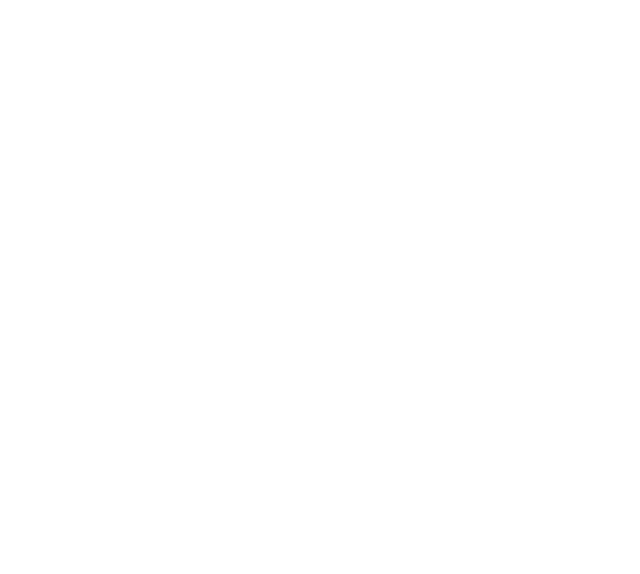
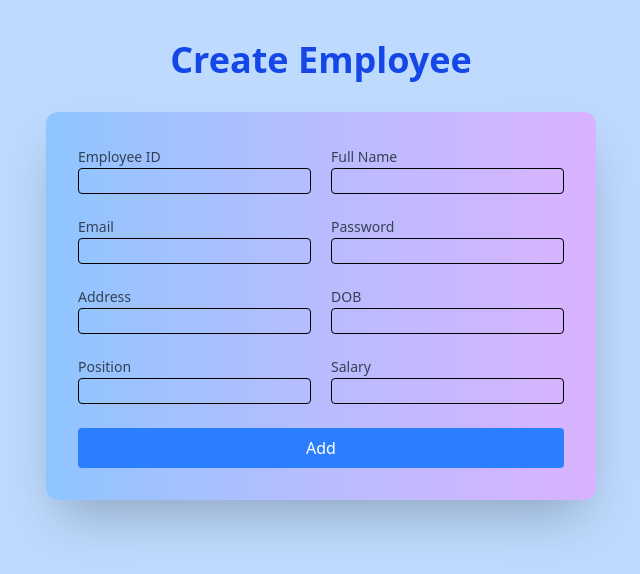
Before and after one commit to srz-anandhu/emp-client, a React (Vite) app in the folder client/: page /admin/addemployee in a window 1280 px wide. Before the commit this address had no page. Shown: the top 574 px of the page, without its empty margins (319-959 px from the left). Built offline with nearby package versions, Linux system fonts and the light colour scheme.

Commit message:
created form for add employee for admin

```diff
--- a/client/src/App.jsx
+++ b/client/src/App.jsx
@@ -5,12 +5,14 @@
 import ListEmpPage from "./pages/ListEmpPage";
 
 import AdminLoginPage from "./pages/AdminLoginPage";
+import AddEmpPage from "./pages/AddEmpPage";
 
 function App() {
   return (
     <BrowserRouter>
       <Routes>
         <Route path="/admin/login" element={ <AdminLoginPage/> } />
+        <Route path="/admin/addemployee" element={ <AddEmpPage /> } />
 
         <Route path="/" element={<SignupForm />} />
         <Route path="/login" element={<LoginForm />} />
--- /dev/null
+++ b/client/src/components/AddEmploy.jsx
@@ -0,0 +1,107 @@
+
+export default function AddEmployee() {
+    return (
+        <div>
+            <div className="w-full bg-blue-200 min-h-screen flex items-center flex-col py-10">
+                <h1 className="text-4xl font-bold text-blue-700 mb-8">Create Employee</h1>
+
+                <div className="bg-gradient-to-r from-blue-300 to-purple-300 shadow-2xl p-8 rounded-xl max-w-full">
+                    <form >
+                        <div className="grid sm:grid-cols-2 gap-5 mb-6">
+
+                            <div>
+                                <label className="text-sm text-gray-700">Employee ID</label>
+                                <input
+                                    type="text"
+                                    name="employee-id"
+                                    className="block border rounded"
+                                    required
+                                />
+                            </div>
+
+                            <div>
+                                <label className="text-sm text-gray-700">Full Name</label>
+                                <input
+                                    type="text"
+                                    name="name"
+                                    className="block border rounded"
+                                    required
+                                />
+                            </div>
+
+                            <div>
+                                <label className="text-sm text-gray-700">Email</label>
+                                <input
+                                    type="email"
+                                    name="email"
+                                    className="block border rounded"
+                                    required
+                                />
+                            </div>
+
+                            <div>
+                                <label className="text-sm text-gray-700">Password</label>
+                                <input
+                                    type="password"
+                                    name="password"
+                                    className="block border rounded"
+                                    required
+                                />
+                            </div>
+
+                            <div>
+                                <label className="text-sm text-gray-700">Address</label>
+                                <input
+                                    type="text"
+                                    name="address"
+                                    className="block border rounded"
+                                    required
+                                />
+                            </div>
+
+                            <div>
+                                <label className="text-sm text-gray-700">DOB</label>
+                                <input
+                                    type="text"
+                                    name="dob"
+                                    className="block border rounded"
+                                    required
+                                />
+                            </div>
+
+                            <div>
+                                <label className="text-sm text-gray-700">Position</label>
+                                <input
+                                    type="text"
+                                    name="position"
+                                    className="block border rounded"
+                                    required
+                                />
+                            </div>
+
+                            <div>
+                                <label className="text-sm text-gray-700">Salary</label>
+                                <input
+                                    type="number"
+                                    name="salary"
+                                    className="block border rounded"
+                                    required
+                                />
+                            </div>
+
+                        </div>
+
+                        <div className="flex justify-end">
+                            <button
+                                type="submit"
+                                className="text-white bg-blue-500 hover:bg-blue-700 p-2 w-full rounded ">
+                                Add
+                            </button>
+                        </div>
+                    </form>
+                </div>
+            </div>
+
+        </div>
+    )
+}
--- a/client/src/components/AdminLogin.jsx
+++ b/client/src/components/AdminLogin.jsx
@@ -1,9 +1,65 @@
+import { useState } from "react";
 import Header from "./Header";
+import axios from 'axios'
+import { useNavigate } from "react-router-dom";
 
 
 export default function AdminLogin() {
+   const navigate = useNavigate();
+
+    const [adminFormData, setAdminFormData] = useState({
+        email: '',
+        password: ''
+    })
+
+    const handleChange = (e) => {
+
+        const { name, value } = e.target;
+        setAdminFormData((prev) =>( {
+            ...prev, [name] : value
+        }));
+    }
+
+    const handleSubmit = async(e) => {
+        e.preventDefault();
+
+        try {
+
+            const response = await axios.post("http://localhost:8080/admin/login",
+                adminFormData,
+                {
+                    headers : {
+                        "Content-Type" :"application/json"
+                    }
+                }
+            )
+
+            console.log(response.data);
+           if (response.data.status === 'ok') {
+
+            const { token, refresh_token, role} = response.data.result;
+            //console.log(token, refresh_token, role);
+            if (response.data.result.role !== 'admin') {
+                throw new Error("Not an admin")
+            }
+
+            localStorage.setItem('token', token);
+            localStorage.setItem('refreshToken', refresh_token);
+            localStorage.setItem('role', role);
+            navigate("/employees")
+
+           }
 
 
+        } catch (err) {
+              if (err.response && err.response.data) {
+            alert(err.response.data.message || "Login failed")
+        } else {
+            alert("Server error")
+        }
+            console.error(err)
+        }
+    }
 
     return (
        <div className="min-h-screen flex flex-col items-center justify-center bg-blue-200">
@@ -11,12 +67,12 @@
             <Header />
 
             {/* admin form */}
-            <form className="w-96 bg-gradient-to-r from-blue-400 to-violet-400 rounded-lg shadow-2xl ">
+            <form onSubmit={handleSubmit} className="w-96 bg-gradient-to-r from-blue-400 to-violet-400 rounded-lg shadow-2xl ">
                 <h2 className="text-2xl font-bold text-center my-2">Admin Login!</h2>
 
                 {/* Email Input */}
                 <div className="mt-6 flex justify-center">
-                    <input  name="email" className="text-sm px-4 py-1 border border-gray-300 rounded-md
+                    <input onChange={handleChange}  name="email" className="text-sm px-4 py-1 border border-gray-300 rounded-md
                                  focus:border-gray-200 focus:border-2
                                  focus:outline-none w-80  placeholder-white"
                         type="email" placeholder="Email" />
@@ -24,7 +80,7 @@
                 </div>
                 {/* Password Input */}
                 <div className="mt-6 flex justify-center">
-                    <input name="password" className="text-sm px-4 py-1 border w-80 rounded-md border-gray-300
+                    <input onChange={handleChange} name="password" className="text-sm px-4 py-1 border w-80 rounded-md border-gray-300
                                       focus:border-gray-200 focus:outline-none focus:border-2  placeholder-white"
                         type="password" placeholder="Password" />
                 </div>
--- a/client/src/components/ListEmp.jsx
+++ b/client/src/components/ListEmp.jsx
@@ -12,7 +12,7 @@
         // want to show employees by looping..now its a dummy data from profile page
                <div className="w-full bg-blue-200 min-h-screen flex flex-col items-center py-10">
 
-            <h1 className="text-4xl font-bold text-blue-700 mb-8">All Employees (only for admin)</h1>
+            <h1 className="text-4xl font-bold text-blue-700 mb-8">All Employees</h1>
 
             {/* Profile Card */}
             <div className="bg-gradient-to-r from-blue-300 to-violet-300 rounded-xl shadow-xl p-8 w-full max-w-2xl mb-5">
--- /dev/null
+++ b/client/src/pages/AddEmpPage.jsx
@@ -0,0 +1,7 @@
+import AddEmployee from '../components/AddEmploy'
+
+export default function AddEmpPage() {
+    return <div>
+        <AddEmployee />
+    </div>
+}
```
